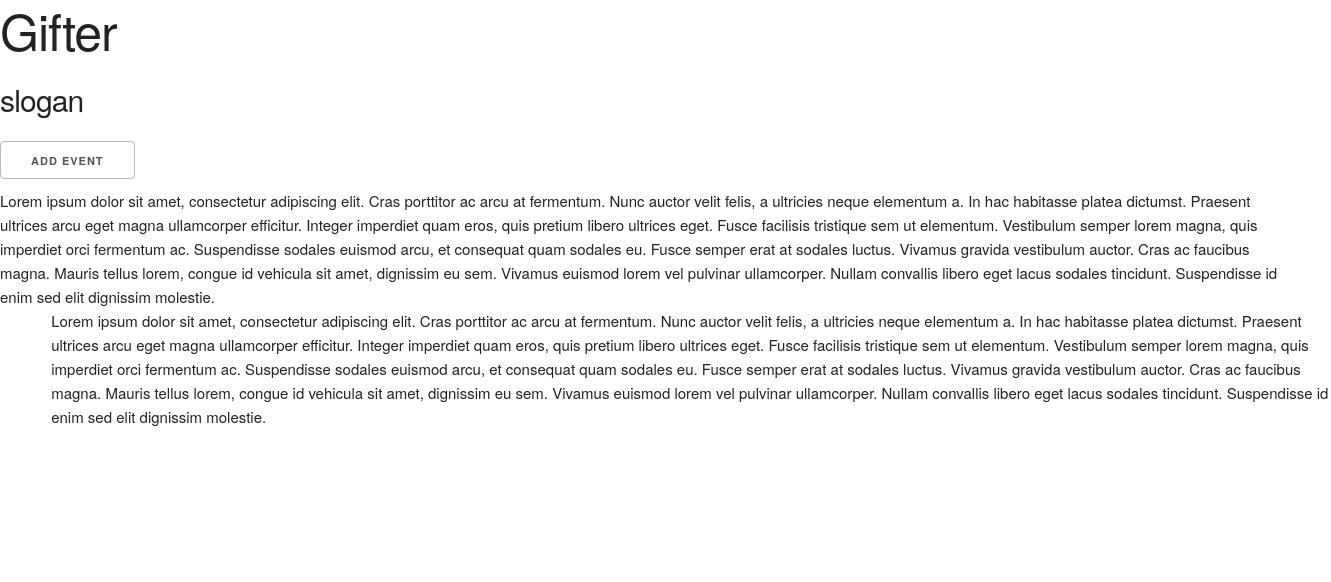
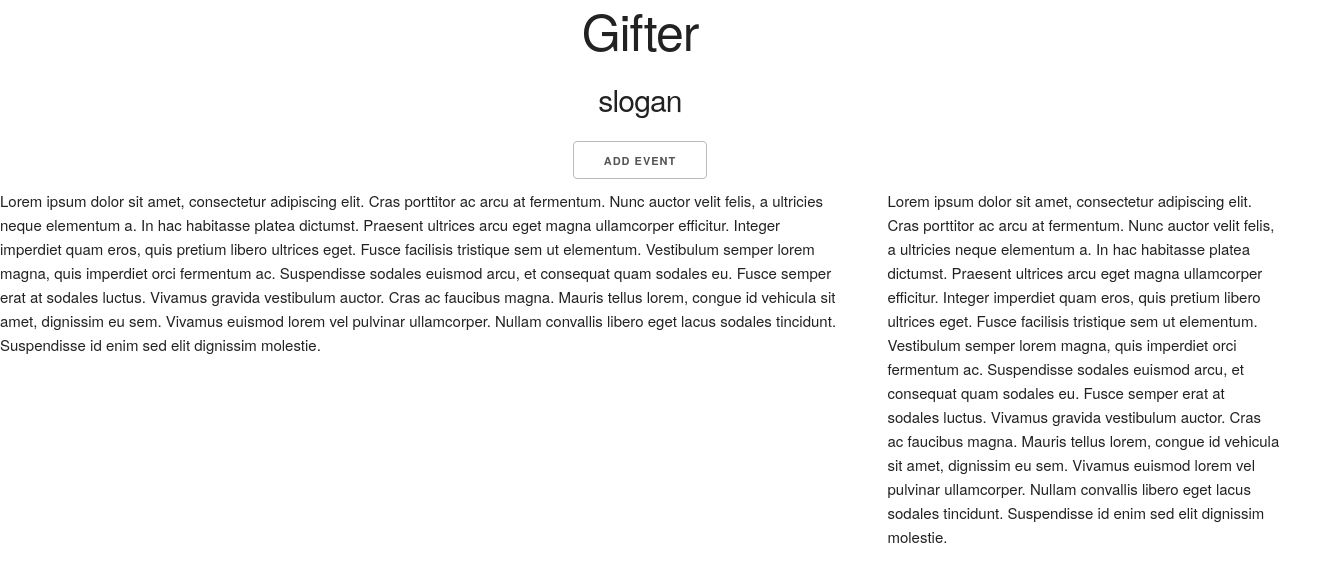
Before and after one commit to RelentlessNC/gifter, a plain HTML site: page index.html in a window 1280 px wide. Shown: the whole page, 1331 px wide, since content can reach past the window. Drawn offline with Linux system fonts and the light colour scheme.

Commit message:
attempting to push centered text

```diff
--- a/assets/styles/style.css
+++ b/assets/styles/style.css
@@ -0,0 +1,8 @@
+h1, h4 {
+text-align: center;
+}
+
+.btn {
+    justify-content: center;
+    text-align: center;
+}
--- a/index.html
+++ b/index.html
@@ -18,16 +18,18 @@
     <head>
         <h1>Gifter</h1>
         <h4>slogan</h4>
+        <div class="btn">
         <button type="button">Add Event</button>
+        </div>
     </head>
     <div class="row">
-        <section id="calendar" class="8 columns">
+        <section id="calendar" class="eight columns">
             Lorem ipsum dolor sit amet, consectetur adipiscing elit. Cras porttitor ac arcu at fermentum. Nunc auctor velit felis, a ultricies neque elementum a. In hac habitasse platea dictumst. Praesent ultrices arcu eget magna ullamcorper efficitur. Integer imperdiet
             quam eros, quis pretium libero ultrices eget. Fusce facilisis tristique sem ut elementum. Vestibulum semper lorem magna, quis imperdiet orci fermentum ac. Suspendisse sodales euismod arcu, et consequat quam sodales eu. Fusce semper erat at
             sodales luctus. Vivamus gravida vestibulum auctor. Cras ac faucibus magna. Mauris tellus lorem, congue id vehicula sit amet, dignissim eu sem. Vivamus euismod lorem vel pulvinar ullamcorper. Nullam convallis libero eget lacus sodales tincidunt.
             Suspendisse id enim sed elit dignissim molestie.
         </section>
-        <aside id="upcoming-evts" class="4 columns">
+        <aside id="upcoming-evts" class="four columns">
             Lorem ipsum dolor sit amet, consectetur adipiscing elit. Cras porttitor ac arcu at fermentum. Nunc auctor velit felis, a ultricies neque elementum a. In hac habitasse platea dictumst. Praesent ultrices arcu eget magna ullamcorper efficitur. Integer imperdiet
             quam eros, quis pretium libero ultrices eget. Fusce facilisis tristique sem ut elementum. Vestibulum semper lorem magna, quis imperdiet orci fermentum ac. Suspendisse sodales euismod arcu, et consequat quam sodales eu. Fusce semper erat at
             sodales luctus. Vivamus gravida vestibulum auctor. Cras ac faucibus magna. Mauris tellus lorem, congue id vehicula sit amet, dignissim eu sem. Vivamus euismod lorem vel pulvinar ullamcorper. Nullam convallis libero eget lacus sodales tincidunt.
```
